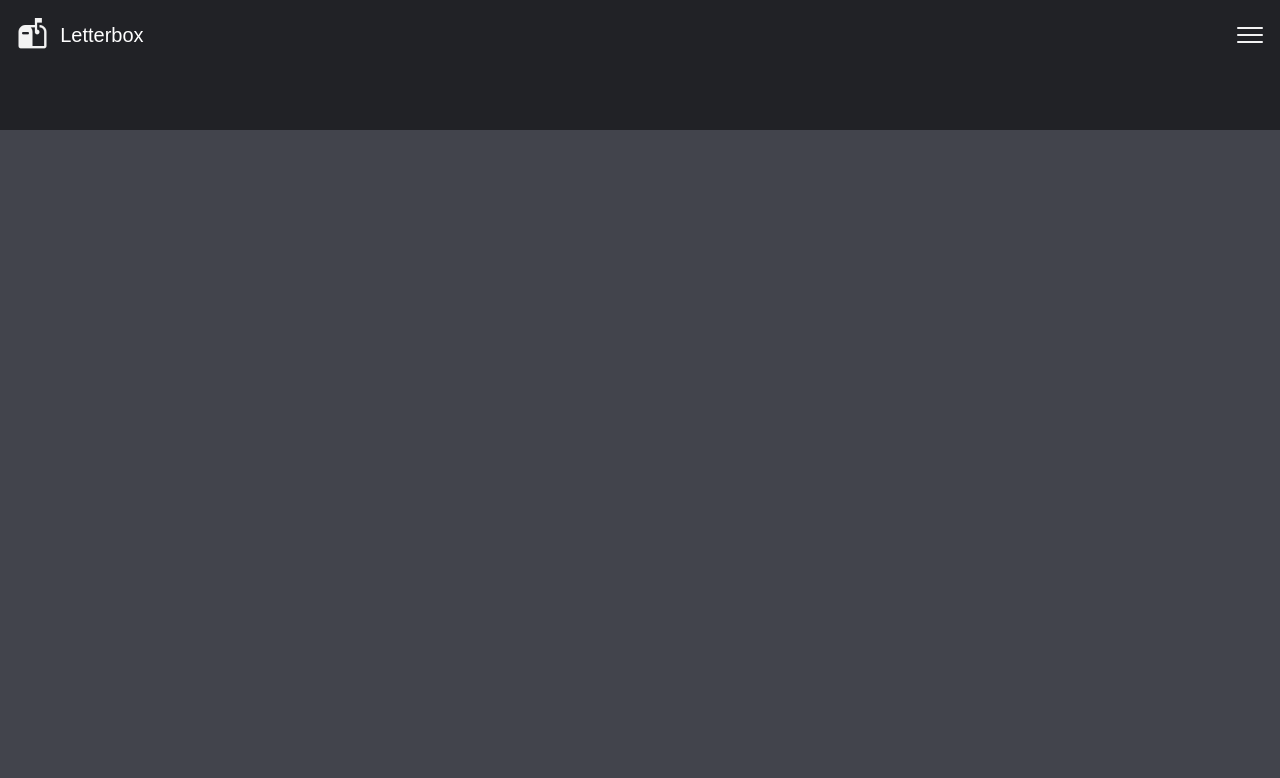
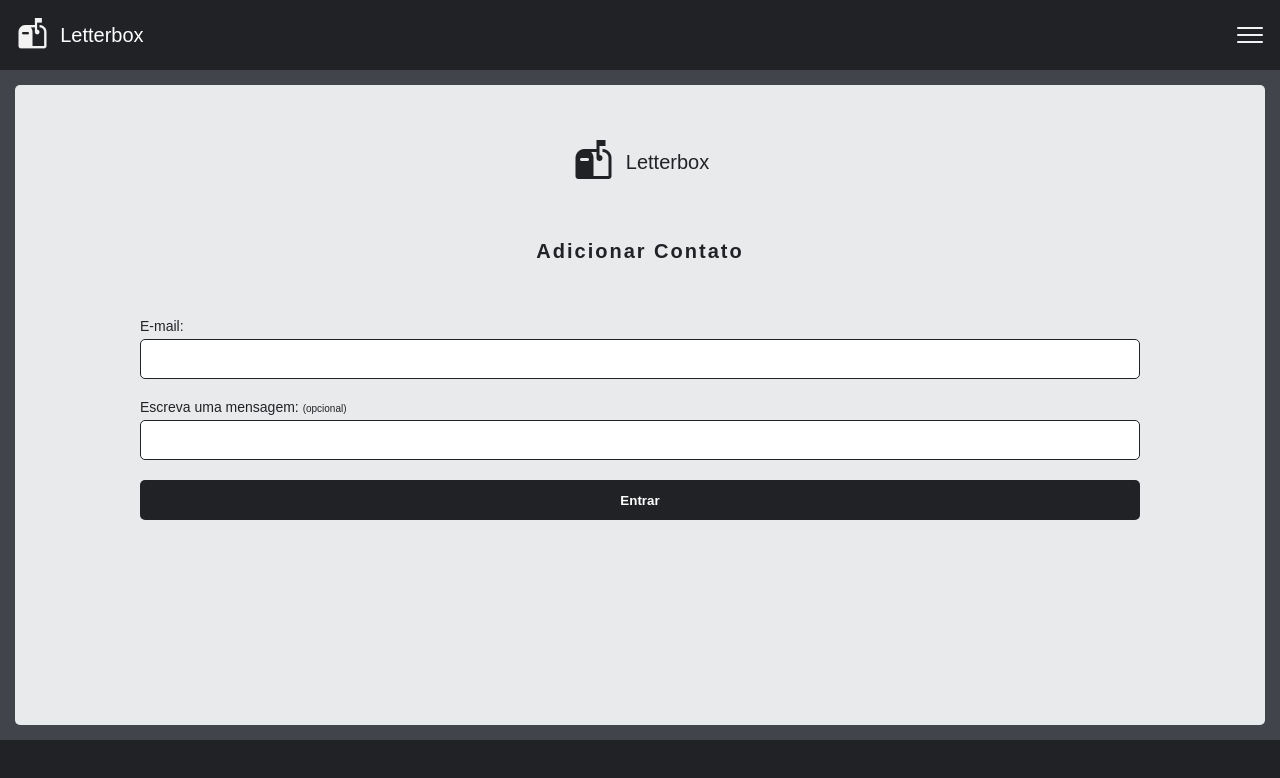
Before and after one commit to XAldrikX/letterbox, a Vue app: page /add-contact in a window 1280 px wide. Shown: the top 778 px of the page. Built offline with nearby package versions, Linux system fonts and the light colour scheme; a web font is replaced by a local one.

Commit message:
Página add-contact e rota.

```diff
--- a/src/components/NavBar.vue
+++ b/src/components/NavBar.vue
@@ -41,7 +41,7 @@
 
             <div v-else>
                 <router-link to="/" class="menu-item add-contact" @click="menuOpen = false">
-                    <img src="../assets/Speech_Bubble.png" alt="Logo caixa de correio">
+                    <img src="../assets/Speech-Bubble-black.png" alt="Logo caixa de correio">
                     <p>Minhas Conversas</p>
                 </router-link>
 
--- a/src/router/index.js
+++ b/src/router/index.js
@@ -2,6 +2,7 @@ import { createRouter, createWebHistory } from 'vue-router';
 import SignUp from '@/views/SignUp.vue';
 import SignIn from '@/views/SignIn.vue';
 import AllChats from '@/views/AllChats.vue';
+import AddContact from '@/views/AddContact.vue';
 
 const routes = [
 	{
@@ -19,6 +20,11 @@ const routes = [
 		name: 'SignIn',
 		component: SignIn
 	},
+	{
+		path: '/add-contact',
+		name: 'AddContact',
+		component: AddContact
+	},
 ]
 
 const router = createRouter({
--- /dev/null
+++ b/src/views/AddContact.vue
@@ -0,0 +1,108 @@
+<template>
+    <main>
+        <section class="add-contact-wrapper">
+            <div class="logo">
+                <img src="../assets/LetterboxBlack.png" alt="Logo caixa de correio">
+                <h2>Letterbox</h2>
+            </div>
+
+            <h3>Adicionar Contato</h3>
+
+            <form class="add-contact-form">
+                <div class="form-item">
+                    <label for="email">E-mail: </label>
+                    <input type="email" id="email">
+                </div>
+
+                <div class="form-item">
+                    <label for="message">Escreva uma mensagem: <span style="font-size: 10px;">(opcional)</span></label>
+                    <input type="text" id="message">
+                </div>
+
+                <input type="submit" value="Entrar" class="btn-entrar">
+            </form>
+        </section>
+    </main>
+</template>
+
+<script setup>
+
+</script>
+
+<style scoped>
+
+main {
+    height: calc(100vh - 130px);
+    background-color: var(--primary-color);
+}
+
+.add-contact-wrapper {
+    height: 100%;
+    border-radius: 5px;
+    background-color: var(--light-color);
+}
+
+.logo {
+    display: flex;
+    align-items: center;
+    justify-content: center;
+    padding: 55px 0;
+    gap: 10px;
+}
+
+.logo > img {
+    width: 45px;
+}
+
+.logo > h2 {
+    font-size: 20px;
+    font-weight: 400;
+}
+
+h3 {
+    font-size: 20px;
+    text-align: center;
+    letter-spacing: 2px;
+    padding-bottom: 55px;
+}
+
+.add-contact-form {
+    display: flex;
+    flex-direction: column;
+    align-items: center;
+    width: 100%;
+    font-size: var(--font-size);
+}
+
+.form-item {
+    display: flex;
+    flex-direction: column;
+    margin-bottom: 20px;
+    gap: 5px;
+    width: 80%;
+}
+
+.form-item > input {
+    height: 40px;
+    border-radius: 5px;
+    border: 1px solid var(--secondary-color);
+    padding-left: 10px;
+}
+
+.btn-entrar {
+    width: 80%;
+    height: 40px;
+    color: white;
+    font-weight: 700;
+    background-color: var(--secondary-color);
+    border: none;
+    border-radius: 5px;
+    cursor: pointer;
+    transition: ease-in-out .2s;
+}
+
+.btn-entrar:hover {
+    background-color: var(--primary-color);
+}
+
+</style>
```
Also changed, not shown: src/assets/Speech-Bubble-black.png (added).
